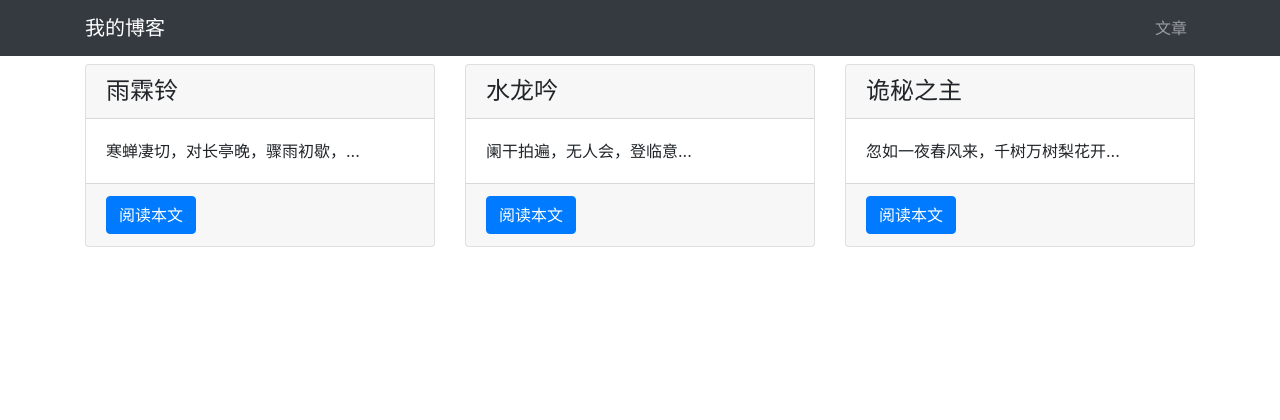
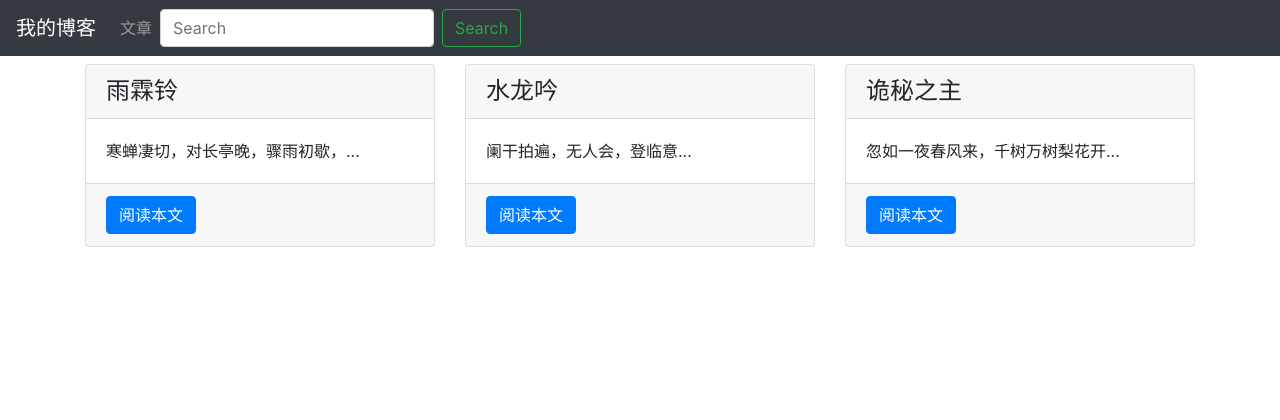
Before and after one commit to yezigege/blog_yezi, a Django app: page /article/article-list/ in a window 1280 px wide. Shown: the top 420 px of the page. Run offline with Django 3.2, Linux system fonts and the light colour scheme; data comes from the database, SQL or seed files in the repository; some libraries are stand-ins or nearby versions.

Commit message:
修改bootstrap为cdn链接方式

```diff
--- a/my_blog/templates/base.html
+++ b/my_blog/templates/base.html
@@ -11,7 +11,7 @@
     <!-- 预留网站标题的位置 -->
     <title>{% block title %}{% endblock %}</title>
     <!-- 引入bootstrap的css文件 -->
-    <link rel="stylesheet" href="{% static 'bootstrap/css/bootstrap.min.css' %}">
+    <link rel="stylesheet" href="https://cdn.bootcss.com/twitter-bootstrap/4.3.1/css/bootstrap.min.css">
 </head>
 
 <body>
@@ -27,5 +27,4 @@
     <!-- 引入bootstrap的js文件 -->
     <script src="{% static 'bootstrap/js/bootstrap.min.js' %}"></script>
 </body>
-
 </html>
--- a/my_blog/templates/header.html
+++ b/my_blog/templates/header.html
@@ -1,7 +1,5 @@
 <!-- 定义导航栏 -->
 <nav class="navbar navbar-expand-lg navbar-dark bg-dark">
-  <div class="container">
-
   <!-- 导航栏商标 -->
   <a class="navbar-brand" href="#">我的博客</a>
 
@@ -14,6 +12,8 @@
       </li>
     </ul>
   </div>
-
-  </div>
+  <form class="form-inline">
+    <input class="form-control mr-sm-2" type="search" placeholder="Search" aria-label="Search">
+    <button class="btn btn-outline-success my-2 my-sm-0" type="submit">Search</button>
+  </form>
 </nav>
```
Lines whose indentation alone changed are shown as unchanged.
